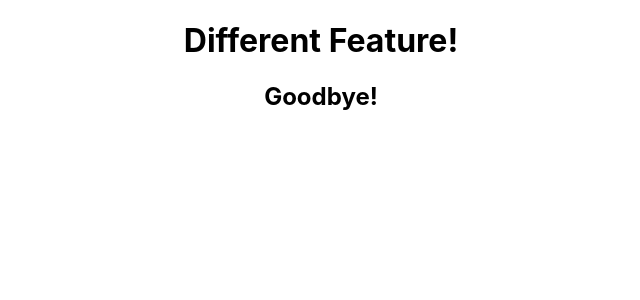
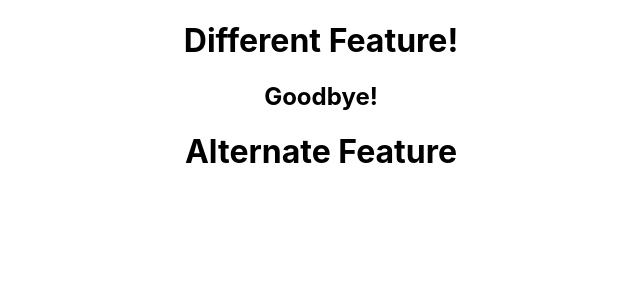
Before and after one commit to Callum-Worrall/git-merge-review, a React (Create React App) app: page / in a window 1280 px wide. Shown: the top 300 px of the page, without its empty margins (319-959 px from the left). Built offline with nearby package versions, Linux system fonts and the light colour scheme.

Commit message:
Alternate feature added.

```diff
--- a/src/App.js
+++ b/src/App.js
@@ -6,6 +6,9 @@ function App() {
     <div className="App">
       <h1>Different Feature!</h1>
       <h2>Goodbye!</h2>
+
+      <h1>Alternate Feature</h1>
+
     </div>
   );
 }
```
